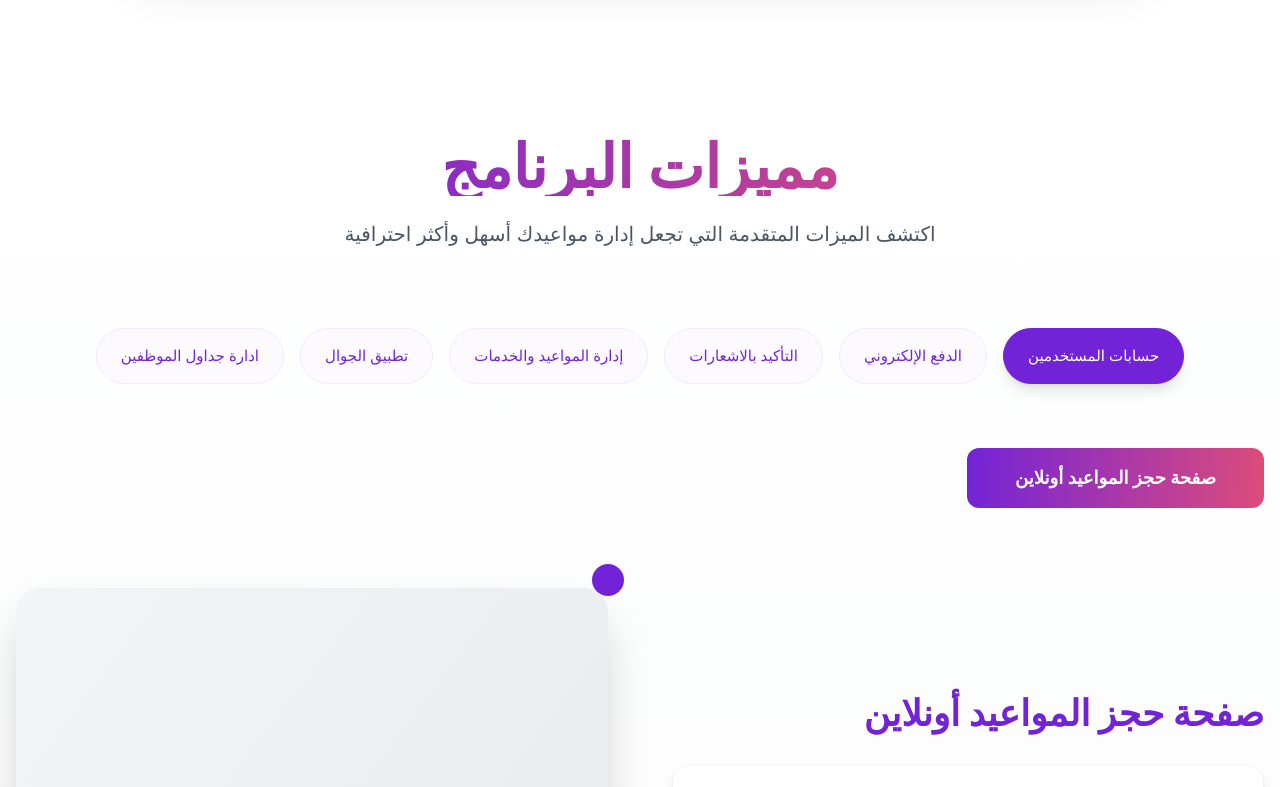
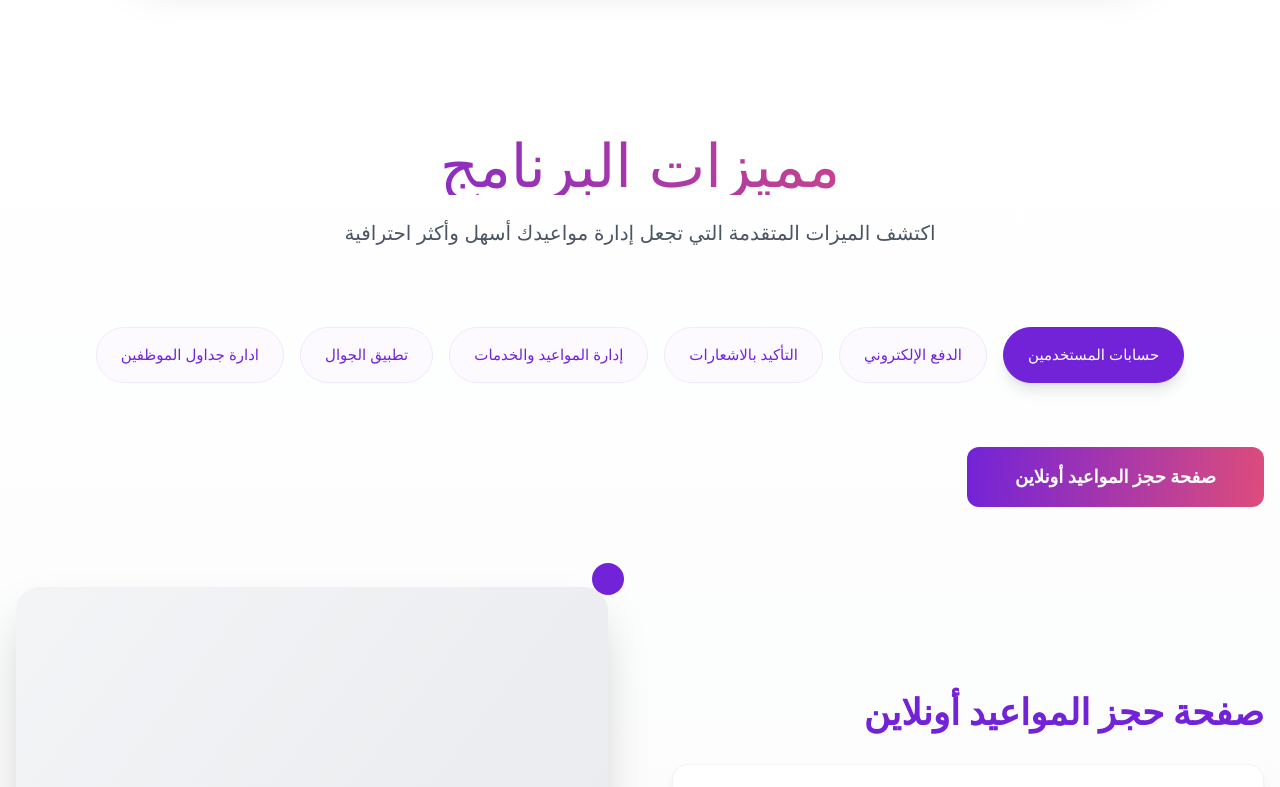
Before and after one commit to farhussaini/booklytest, a Vue app: page / in a window 1280 px wide. Shown: the part 1240-2027 px from the top of the page. Built offline with nearby package versions, Linux system fonts and the light colour scheme; the HTML template or start-up script is replaced by a standard one.

Commit message:
Apply DOM changes to features section heading
cgen-0270e2694f724afdaa3f2c0770e864ed

```diff
--- a/src/App.vue
+++ b/src/App.vue
@@ -129,8 +129,8 @@
     <section id="features" class="py-24 bg-gradient-to-b from-white to-gray-50">
       <div class="container mx-auto px-4">
         <div class="text-center mb-20">
-          <h2 class="text-5xl md:text-6xl font-bold gradient-text mb-6">
-            مميزات البرنامج
+          <h2 class="text-5xl md:text-6xl font-bold gradient-text mb-6" style="margin: -1px 0 24px;">
+            <p>مميزات البرنامج</p>
           </h2>
           <p class="text-xl text-gray-600 max-w-3xl mx-auto">
             اكتشف الميزات المتقدمة التي تجعل إدارة مواعيدك أسهل وأكثر احترافية
@@ -367,7 +367,7 @@
             <h3 class="text-4xl font-bold text-text-primary mb-8">تواصل معنا</h3>
 
             <p class="text-lg text-gray-600 leading-relaxed mb-12">
-              نحن هنا لضمان حصولكم على كل الدعم الذي تحتاجونه لأي استفسارات أو عقبات قد تواجهونها، فريقنا مستعد دائمًا لتقديم المساعدة الفعّالة.
+              نحن هنا لضمان حصولكم على كل الدعم الذي تحتاجونه لأي استفسارات أو عقبات قد تواجهونها، فريقن�� مستعد دائمًا لتقديم المساعدة الفعّالة.
             </p>
 
             <div class="space-y-8">
@@ -404,7 +404,7 @@
                 </div>
                 <div>
                   <h4 class="font-semibold text-text-primary mb-1">العنوان</h4>
-                  <p class="text-gray-600">المملكة العربية السعودية</p>
+                  <p class="text-gray-600">المملكة العربية السعودي��</p>
                 </div>
               </div>
             </div>
```
